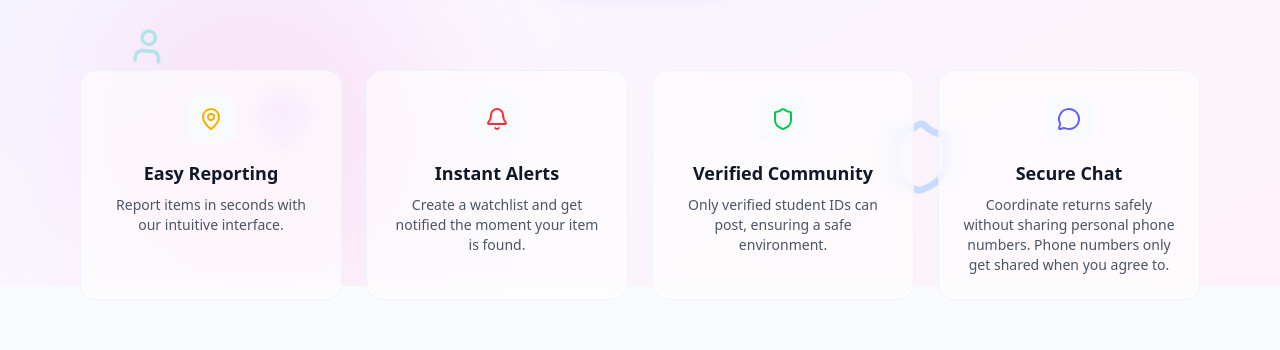
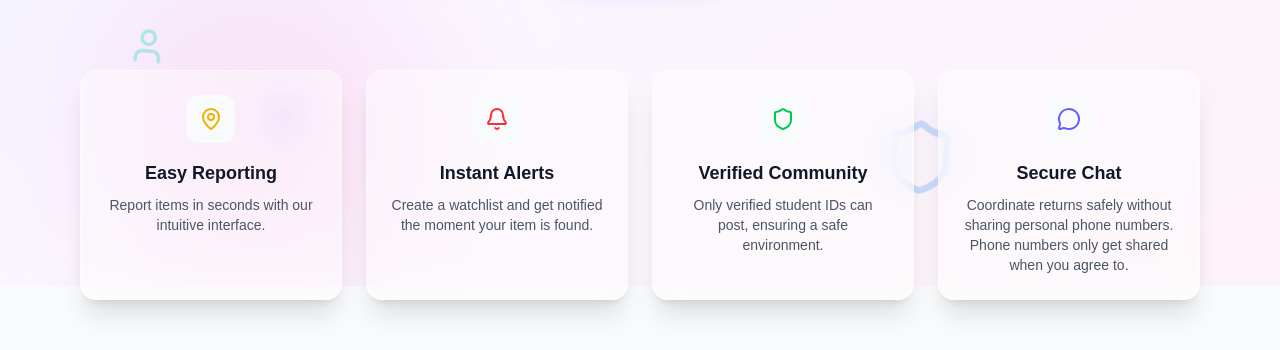
Before and after one commit to atmandash/lost-and-found1, a React (Vite) app in the folder client/: page / in a window 1280 px wide. Shown: the part 514-864 px from the top of the page. Built offline with nearby package versions, Linux system fonts and the light colour scheme; no server answers.

Commit message:
UI: Implement Outfit font and Glassmorphism cards

```diff
--- a/client/src/index.css
+++ b/client/src/index.css
@@ -1,7 +1,12 @@
 @import "tailwindcss";
 @import "./animations.css";
+@import url('https://fonts.googleapis.com/css2?family=Outfit:wght@300;400;500;600;700;800&display=swap');
 
 @layer base {
+
+  html {
+    font-family: 'Outfit', sans-serif;
+  }
 
   /* Smooth dark mode transitions */
   * {
--- a/client/src/pages/LandingPage.jsx
+++ b/client/src/pages/LandingPage.jsx
@@ -93,7 +93,7 @@ const LandingPage = () => {
             {/* FEATURES GRID */}
             <div className="grid grid-cols-1 md:grid-cols-2 lg:grid-cols-4 gap-6 px-4 max-w-6xl mt-24 w-full animate-stagger">
                 {features.map((feat, idx) => (
-                    <div key={idx} className={`p-6 rounded-2xl border transition-all hover:-translate-y-1 hover:shadow-lg hover-scale flex flex-col items-center text-center ${isDarkMode ? 'bg-gray-800 border-gray-700 hover:bg-gray-750' : 'bg-white/60 border-indigo-50 backdrop-blur-sm hover:bg-white'}`}>
+                    <div key={idx} className={`p-6 rounded-2xl border transition-all hover:-translate-y-1 hover:shadow-2xl hover:shadow-indigo-500/10 hover-scale flex flex-col items-center text-center ${isDarkMode ? 'bg-gray-800 border-gray-700 hover:bg-gray-750' : 'bg-white/40 border-white/50 backdrop-blur-lg shadow-xl'}`}>
                         <div className="mb-4 bg-gray-50 dark:bg-gray-700 w-12 h-12 rounded-xl flex items-center justify-center">
                             {feat.icon}
                         </div>
```
